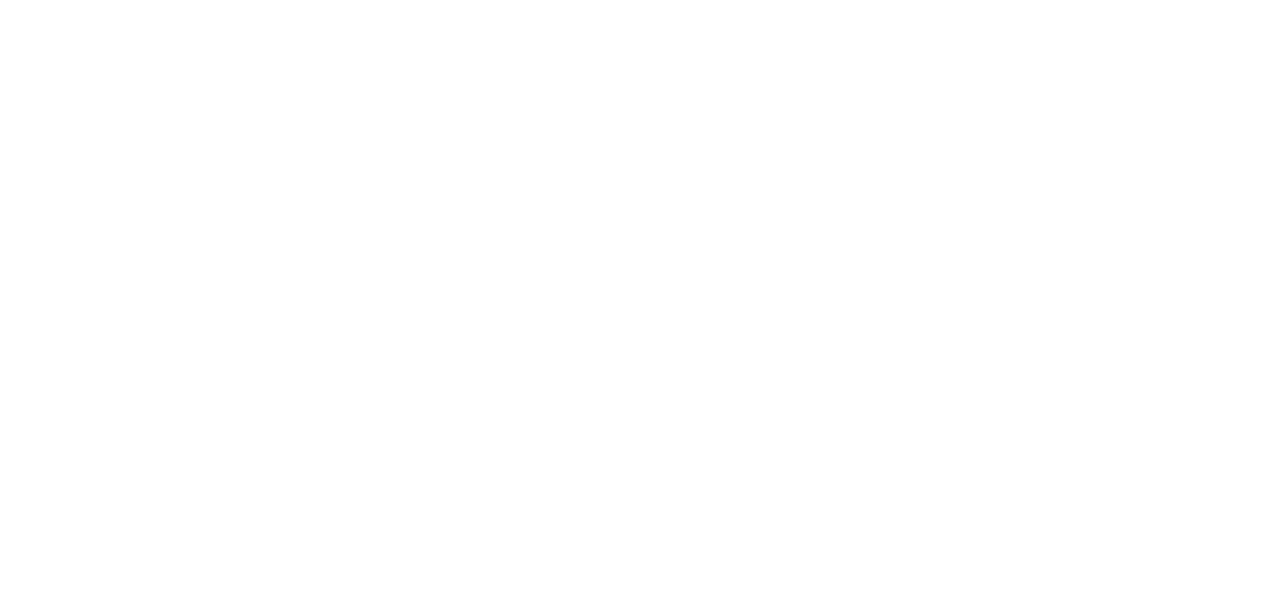
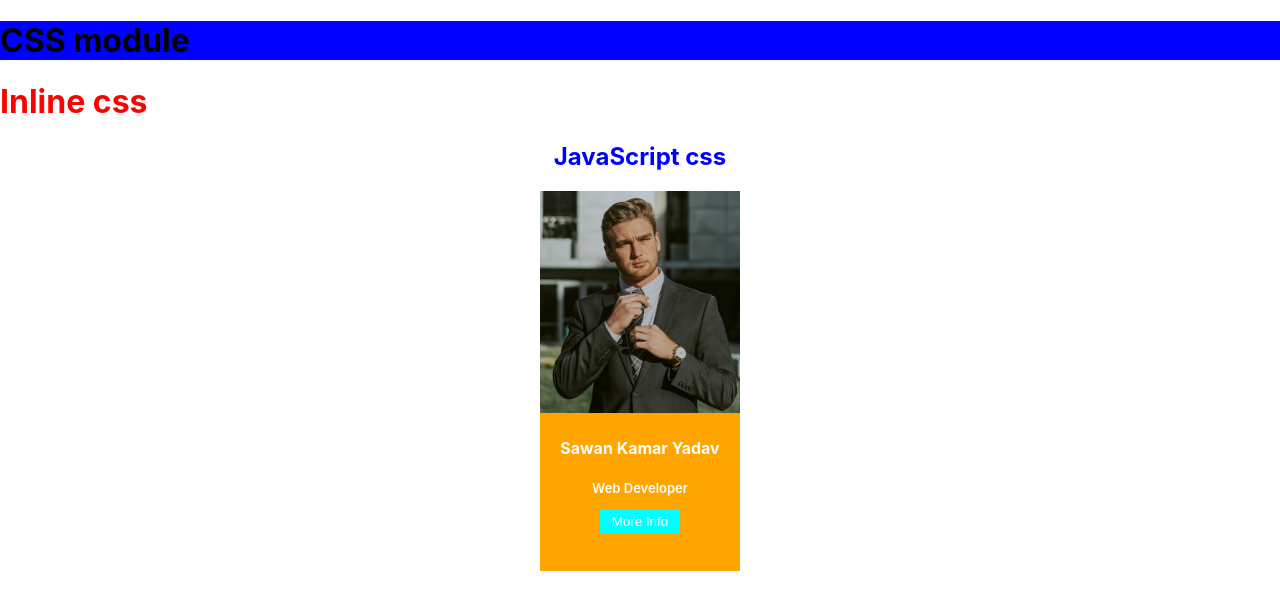
Before and after one commit to raosavan96/ReactJs, a React (Create React App) app in the folder myfirst/: page / in a window 1280 px wide. Shown: the top 610 px of the page. Built offline with nearby package versions, Linux system fonts and the light colour scheme.

Commit message:
css apply

```diff
--- a/myfirst/src/App.js
+++ b/myfirst/src/App.js
@@ -1,10 +1,11 @@
 // import logo from "./logo.svg";
 import "./App.css";
+import Css from "./Component/Css/Css.jsx"
 
 function App() {
   return (
     <>
-
+      <Css />
     </>
   );
 }
--- /dev/null
+++ b/myfirst/src/Component/Css/Css.jsx
@@ -0,0 +1,30 @@
+import CardImage from "./Media/Images/user.jpg";
+import "./css/Card.css";
+import TextCss from "./css/text.module.css";
+
+function Card() {
+  const JavaScss = {
+    color: "blue",
+    textAlign: "center",
+  };
+  return (
+    <>
+      <h1 className={TextCss.cssmodule}>CSS module</h1>
+
+      <h1 style={{ color: "red" }}>Inline css</h1>
+
+      <h2 style={JavaScss}>JavaScript css </h2>
+
+      <div className="card_sec">
+        <img src={CardImage} alt="" />
+        <h4 style={{ color: "#fff", textAlign: "center" }}>
+          Sawan Kamar Yadav
+        </h4>
+        <p>Web Developer</p>
+        <button>More Info</button>
+      </div>
+    </>
+  );
+}
+
+export default Card;
--- /dev/null
+++ b/myfirst/src/Component/Css/css/Card.css
@@ -0,0 +1,31 @@
+.card_sec {
+  width: 200px;
+  height: 380px;
+  background-color: orange;
+  margin: auto;
+}
+.card_sec img {
+  width: 200px;
+}
+
+/* .card_sec h4 {
+  text-align: center;
+  color: #fff;
+} */
+
+.card_sec p {
+  text-align: center;
+  color: #fff;
+  font-size: 13px;
+  font-weight: 600;
+}
+
+.card_sec button {
+  padding: 5px 12px;
+  border: none;
+  margin: 12px auto 0;
+  color: #fff;
+  background-color: aqua;
+  display: block;
+
+}
--- /dev/null
+++ b/myfirst/src/Component/Css/css/text.module.css
@@ -0,0 +1,3 @@
+.cssmodule {
+    background-color: blue;
+}
```
Also changed, not shown: myfirst/src/Component/Css/Media/Images/user.jpg (added).
